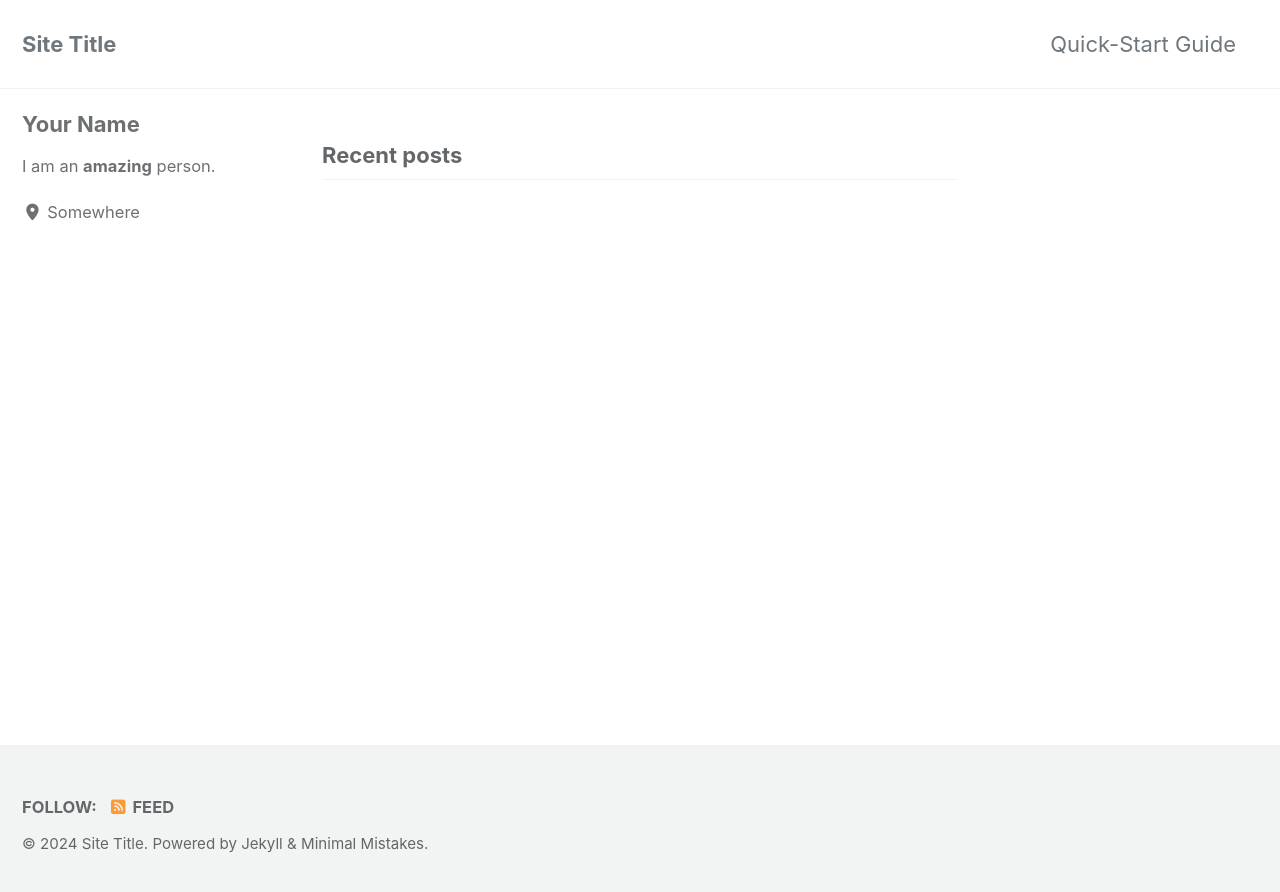
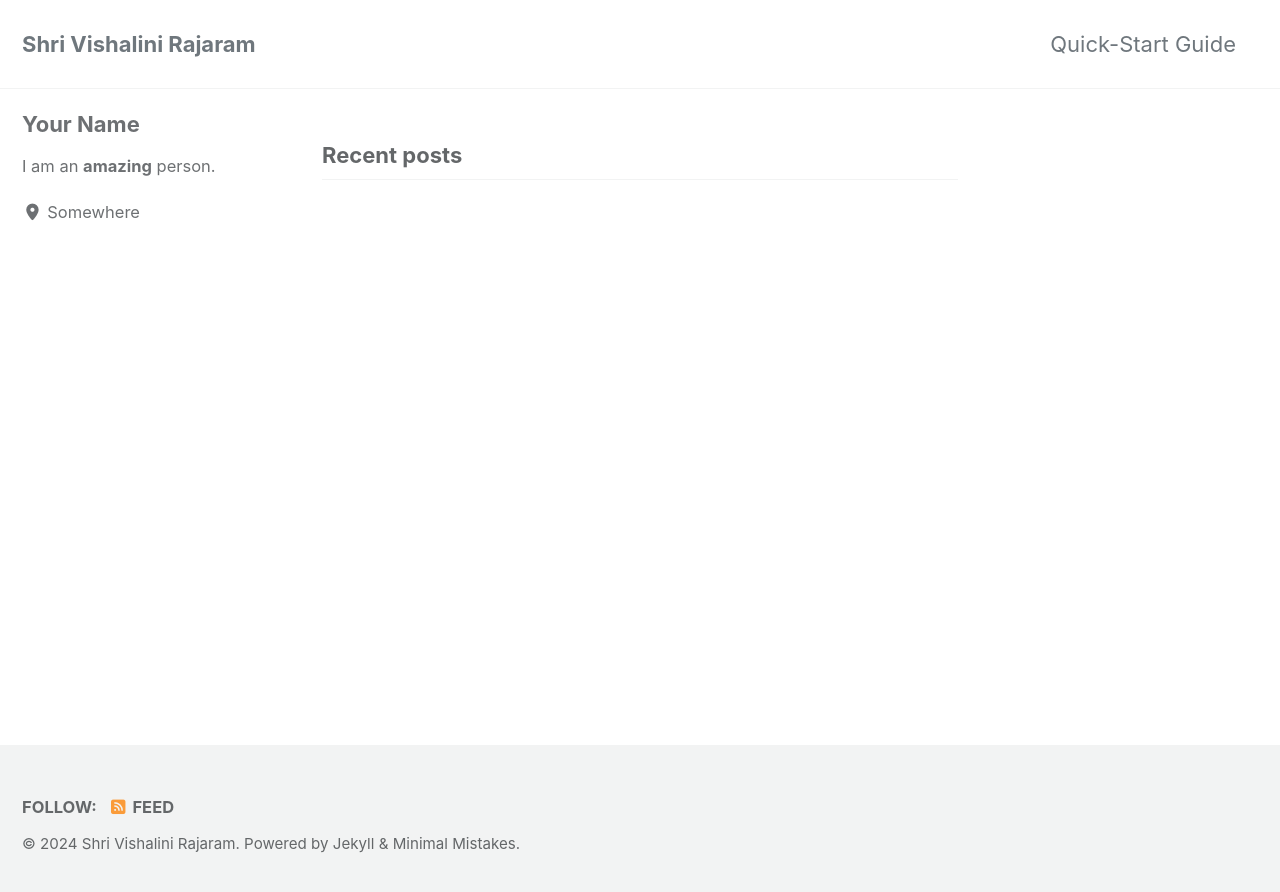
Before and after one commit to shrivishalinirajaram/rajaramshrivishalini.github.io, a Jekyll site: the page built from index.html, in a window 1280 px wide. Shown: the top 892 px of the page. Built offline with Jekyll 4.4.1, drawn with Linux system fonts in a browser that asks for light colours; cached includes are drawn as plain includes; the list of posts is cut into pages by our own code.

Commit message:
Update _config.yml

```diff
--- a/_config.yml
+++ b/_config.yml
@@ -17,14 +17,14 @@ minimal_mistakes_skin    : "default" # "air", "aqua", "contrast", "dark", "dirt"
 # Site Settings
 locale                   : "en-US"
 rtl                      : # true, false (default) # turns direction of the page into right to left for RTL languages
-title                    : "Site Title"
+title                    : "Shri Vishalini Rajaram"
 title_separator          : "-"
 subtitle                 : # site tagline that appears below site title in masthead
-name                     : "Your Name"
-description              : "An amazing website."
-url                      : # the base hostname & protocol for your site e.g. "https://mmistakes.github.io"
+name                     : "Shri Vishalini Rajaram"
+description              : "Oral Microbiome | Toxicoinformatics | Multi-Omics | Machine learning for Biology"
+url                      : https://www.rajaramshrivishalini.com
 baseurl                  : # the subpath of your site, e.g. "/blog"
-repository               : # GitHub username/repo-name e.g. "mmistakes/minimal-mistakes"
+repository               : shrivishalinirajaram/rajaramshrivishalini.github.io
 teaser                   : # path of fallback teaser image, e.g. "/assets/images/500x300.png"
 logo                     : # path of logo image to display in the masthead, e.g. "/assets/images/88x88.png"
 masthead_title           : # overrides the website title displayed in the masthead, use " " for no title
```
